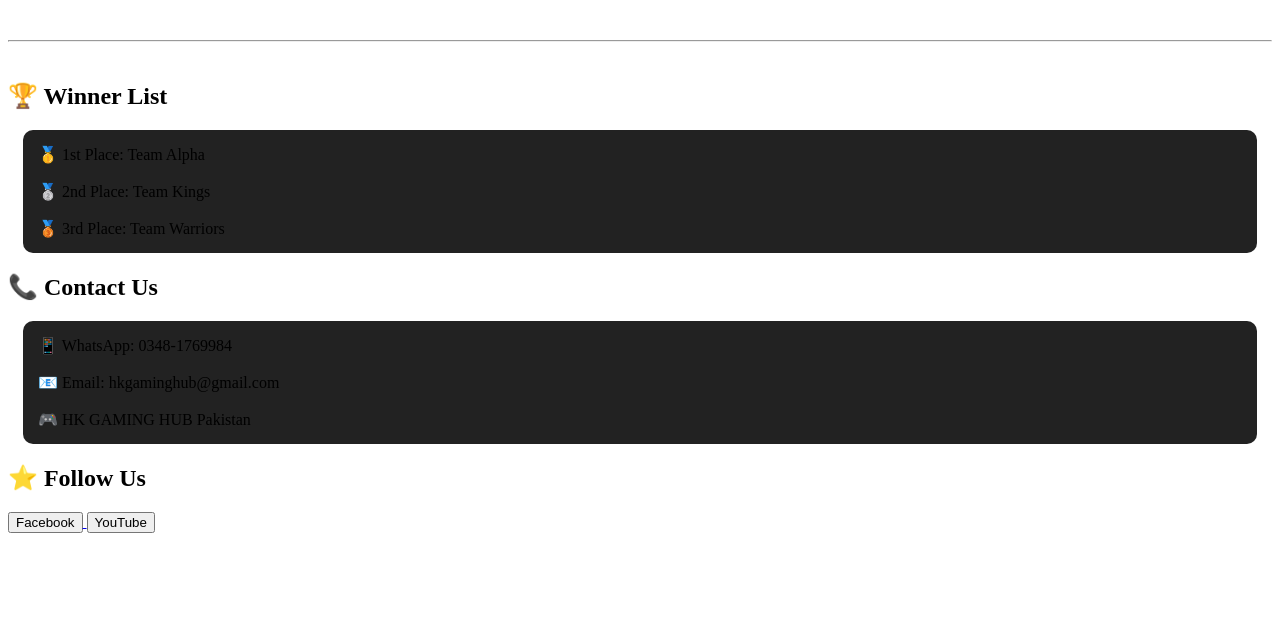
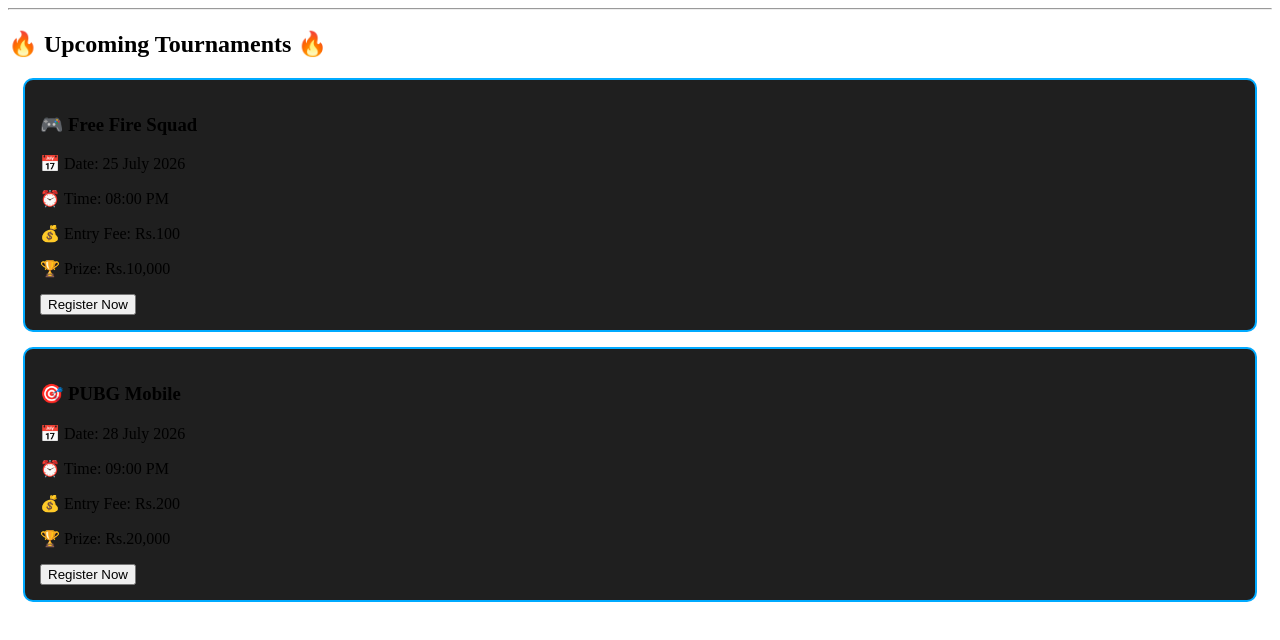
Before and after one commit to mkamrankushik7-dot/HK-GAMING-HUB-, a plain HTML site: page index.html in a window 1280 px wide. Drawn offline with Linux system fonts and the light colour scheme.

Commit message:
Update index.html

```diff
--- a/index.html
+++ b/index.html
@@ -1,37 +1,35 @@
-<hr style="margin:40px 0;">
+<hr>
 
-<h2>🏆 Winner List</h2>
+<h2>🔥 Upcoming Tournaments 🔥</h2>
 
-<div style="background:#222;padding:15px;margin:15px;border-radius:10px;">
-🥇 1st Place: Team Alpha
-<br><br>
-🥈 2nd Place: Team Kings
-<br><br>
-🥉 3rd Place: Team Warriors
-</div>
+<div style="background:#1f1f1f;padding:15px;margin:15px;border-radius:10px;border:2px solid #00aaff;">
 
-<h2>📞 Contact Us</h2>
+<h3>🎮 Free Fire Squad</h3>
 
-<div style="background:#222;padding:15px;margin:15px;border-radius:10px;">
+<p>📅 Date: 25 July 2026</p>
 
-📱 WhatsApp: 0348-1769984
+<p>⏰ Time: 08:00 PM</p>
 
-<br><br>
+<p>💰 Entry Fee: Rs.100</p>
 
-📧 Email: hkgaminghub@gmail.com
+<p>🏆 Prize: Rs.10,000</p>
 
-<br><br>
-
-🎮 HK GAMING HUB Pakistan
+<button>Register Now</button>
 
 </div>
 
-<h2>⭐ Follow Us</h2>
+<div style="background:#1f1f1f;padding:15px;margin:15px;border-radius:10px;border:2px solid #00aaff;">
 
-<a href="https://www.facebook.com" target="_blank">
-<button>Facebook</button>
-</a>
+<h3>🎯 PUBG Mobile</h3>
 
-<a href="https://www.youtube.com" target="_blank">
-<button>YouTube</button>
-</a>
+<p>📅 Date: 28 July 2026</p>
+
+<p>⏰ Time: 09:00 PM</p>
+
+<p>💰 Entry Fee: Rs.200</p>
+
+<p>🏆 Prize: Rs.20,000</p>
+
+<button>Register Now</button>
+
+</div>
```
